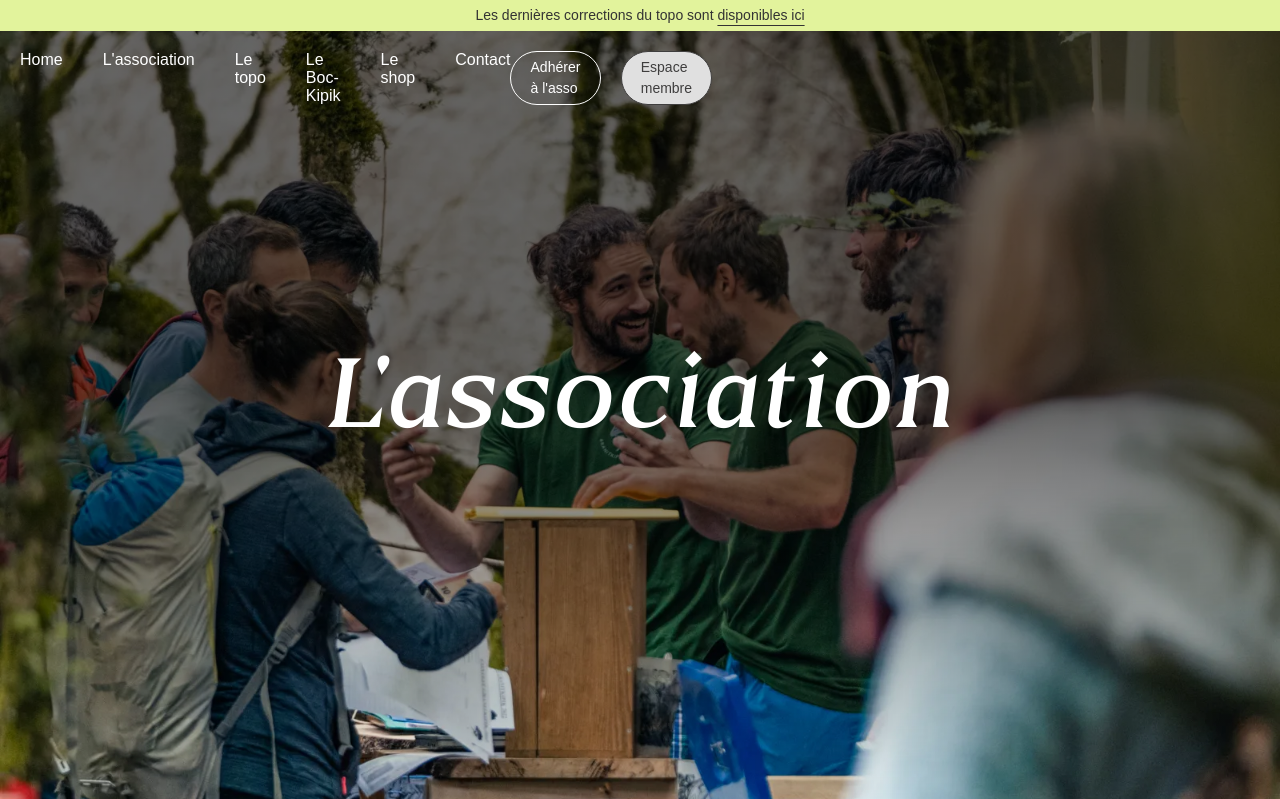
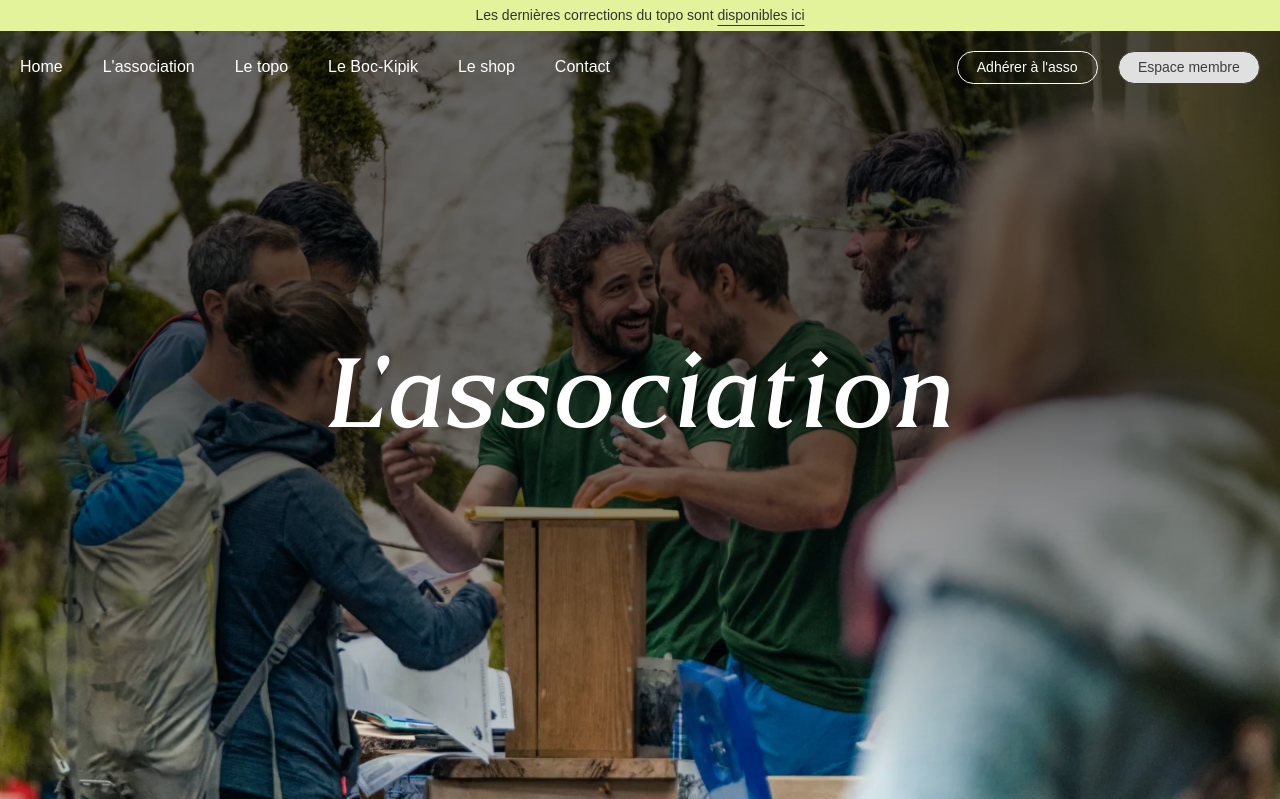
Before and after one commit to stfnlnc/dblokes, a Symfony app: template templates/main/asso.html.twig in a window 1280 px wide. Shown: the top 799 px of the page. Run offline with Twig, Linux system fonts and the light colour scheme; the template is opened without the code that fills it, so the values that code supplies are empty; style sheets or scripts are compiled from the project's sources; some libraries are stand-ins or nearby versions; some web fonts are replaced.

Commit message:
fix: header desktop

```diff
--- a/templates/base.html.twig
+++ b/templates/base.html.twig
@@ -49,7 +49,7 @@
                     <a target="_blank" class="btn btn__light" href="https://extranet-clubalpin.com/app/webeff/we_crv2_step01.php?IDCLUB=6401&Hchk=Yk3tb14i4jSBgTQSPYM5ni4HY4xGf1">Adhérer à l'asso</a>
                     <a class="btn btn__disabled">Espace membre</a>
                 </div>
-                <div class="w--100 flex row align--start justify--space-between">
+                <div class="w--100 flex row align--start justify--space-between display-mobile">
                     <img src="{{ asset('images/menu.svg') }}" alt="" class="header__icon display-mobile">
                     <img width="90" class="logo-mobile display-mobile" src="{{ asset('images/logo.svg') }}" alt="Logo D-Blokés">
                 </div>
```
